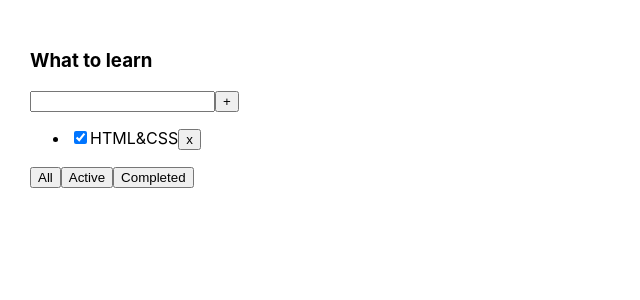
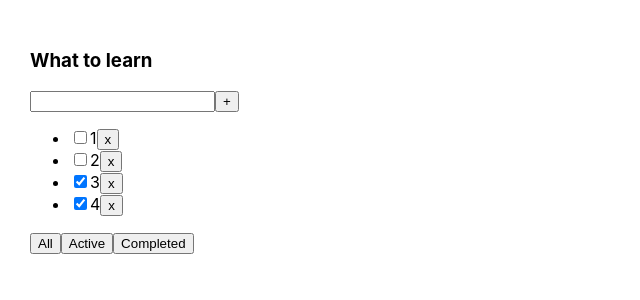
Before and after one commit to Ristretto1/inc_todolist_independent, a React (Create React App) app: page / in a window 1280 px wide. Shown: the top 300 px of the page, without its empty margins (0-640 px from the left). Built offline with nearby package versions, Linux system fonts and the light colour scheme.

Commit message:
add TasksList comp

```diff
--- a/src/App.tsx
+++ b/src/App.tsx
@@ -1,8 +1,24 @@
-import React from 'react';
+import React, {useState} from 'react';
 import './App.css';
 import {Button} from './components/Button';
+import {v1} from 'uuid';
+import {TasksList} from './components/TasksList';
+
+export type TaskType = {
+    id: string
+    task: string
+    isDone: boolean
+}
 
 function App() {
+
+    const [tasks, setTasks] = useState<Array<TaskType>>([
+        {id: v1(), task: '1', isDone: false},
+        {id: v1(), task: '2', isDone: false},
+        {id: v1(), task: '3', isDone: true},
+        {id: v1(), task: '4', isDone: true},
+    ])
+
     return (
         <div className="App">
             <div>
@@ -10,21 +26,19 @@ function App() {
 
                 <div>
                     <input/>
-                    <Button name={'+'} callback={()=>{}}/>
+                    <Button name={'+'} callback={() => {
+                    }}/>
                 </div>
 
-                <ul>
-                    <li>
-                        <input type="checkbox" checked={true}/>
-                        <span>HTML&CSS</span>
-                        <Button name={'x'} callback={()=>{}}/>
-                    </li>
-                </ul>
+                <TasksList tasks={tasks}/>
 
                 <div>
-                    <Button name={'All'} callback={()=>{}}/>
-                    <Button name={'Active'} callback={()=>{}}/>
-                    <Button name={'Completed'} callback={()=>{}}/>
+                    <Button name={'All'} callback={() => {
+                    }}/>
+                    <Button name={'Active'} callback={() => {
+                    }}/>
+                    <Button name={'Completed'} callback={() => {
+                    }}/>
                 </div>
             </div>
         </div>
--- /dev/null
+++ b/src/components/TasksList.tsx
@@ -0,0 +1,24 @@
+import React from 'react';
+import {Button} from './Button';
+import {TaskType} from '../App';
+
+type TasksListPropsType = {
+    tasks: Array<TaskType>
+}
+
+export const TasksList: React.FC<TasksListPropsType> = ({tasks}) => {
+    return (
+        <ul>
+            {tasks.map(t => {
+                return (
+                    <li key={t.id}>
+                        <input type="checkbox" checked={t.isDone}/>
+                        <span>{t.task}</span>
+                        <Button name={'x'} callback={() => {
+                        }}/>
+                    </li>
+                )
+            })}
+        </ul>
+    );
+};
```
